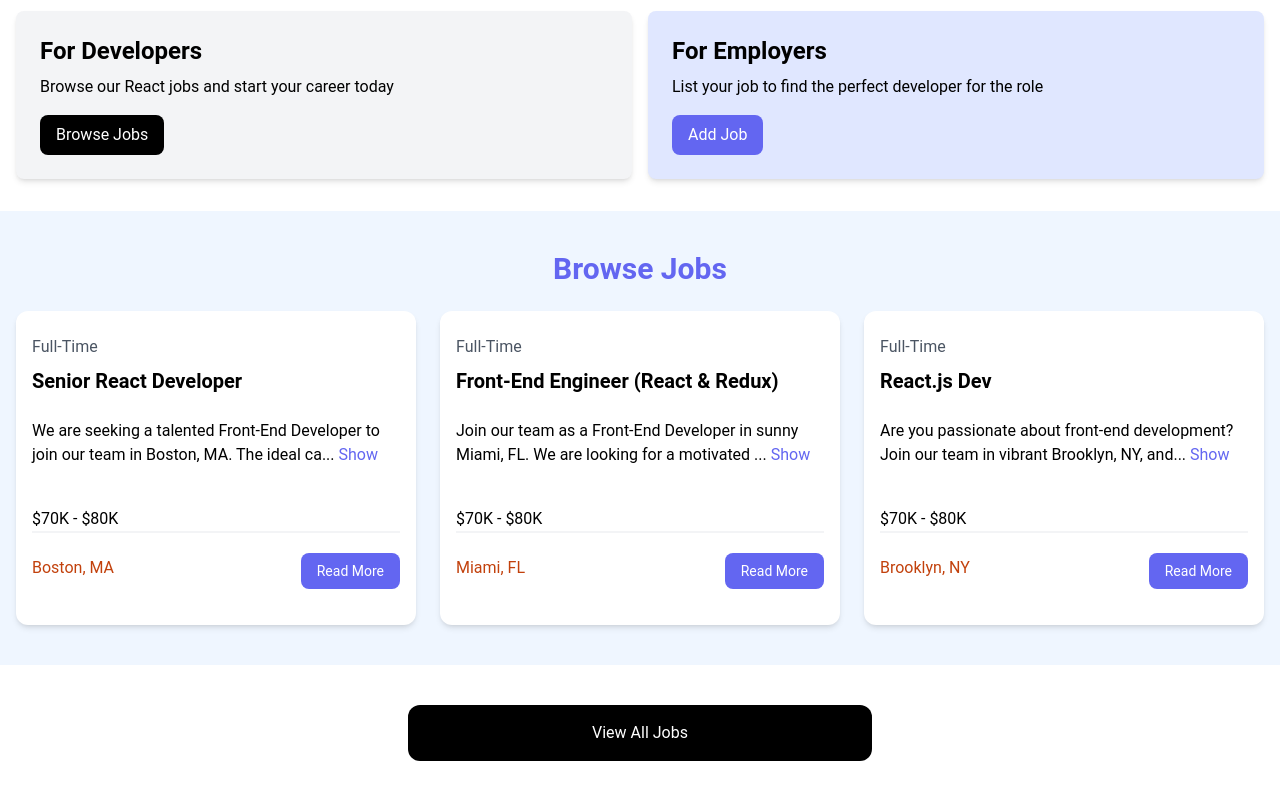
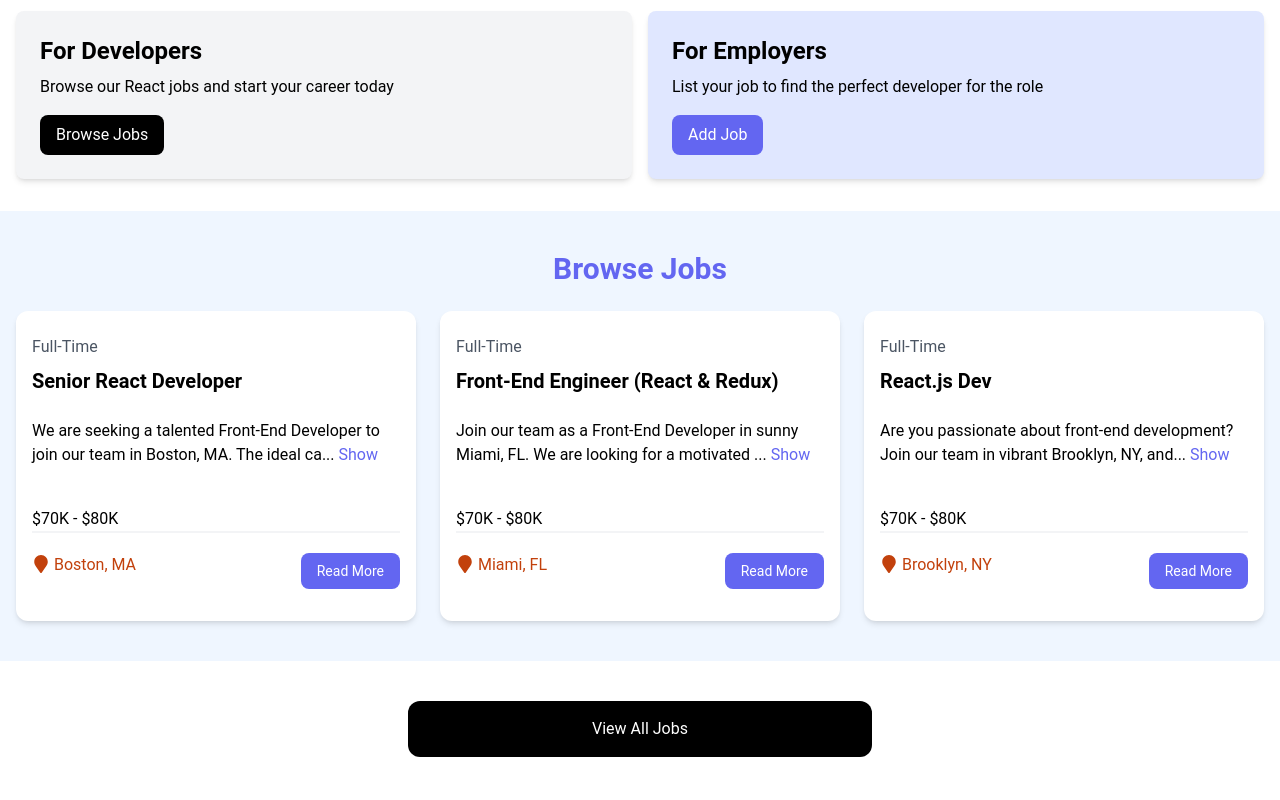
Before and after one commit to madiha-m/react_js, a React (Vite) app in the folder jobs-portal/: page / in a window 1280 px wide. Shown: the part 386-1186 px from the top of the page. Built offline with nearby package versions, Linux system fonts and the light colour scheme.

Commit message:
install react-icons to use icons from different libs, as it support font-awesome, MUI etc. Replace i tag with icon

```diff
--- a/jobs-portal/package.json
+++ b/jobs-portal/package.json
@@ -11,7 +11,8 @@
   },
   "dependencies": {
     "react": "^18.3.1",
-    "react-dom": "^18.3.1"
+    "react-dom": "^18.3.1",
+    "react-icons": "^5.3.0"
   },
   "devDependencies": {
     "@eslint/js": "^9.13.0",
--- a/jobs-portal/src/components/JobListing.jsx
+++ b/jobs-portal/src/components/JobListing.jsx
@@ -1,4 +1,5 @@
 import React, { useState } from 'react'
+import { FaMapMarker } from 'react-icons/fa'
 
 const JobListing = ({ job }) => {
     const [showFullDesc, setShowFullDesc] = useState(false);
@@ -19,7 +20,7 @@
 
                 <div className="mb-5">
                     {description}
-                    <button onClick={()=> setShowFullDesc((preState)=> !preState)} className="text-indigo-500 mb-5 hover:text-indigo-600">
+                    <button onClick={() => setShowFullDesc((preState) => !preState)} className="text-indigo-500 mb-5 hover:text-indigo-600">
                         {showFullDesc ? 'Less' : 'Show'}
                     </button>
                 </div>
@@ -30,7 +31,7 @@
 
                 <div className="flex flex-col lg:flex-row justify-between mb-4">
                     <div className="text-orange-700 mb-3">
-                        <i className="fa-solid fa-location-dot text-lg"></i>
+                        <FaMapMarker className='inline text-lg mb-1 mr-1'/>
                         {job.location}
                     </div>
                     <a
```
Also changed, not shown: 1 other file (tests, documents, lock files or other folders).
